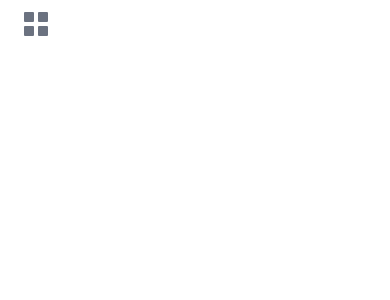
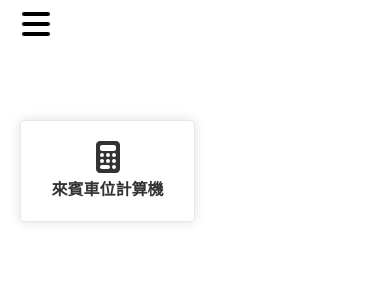
Before and after one commit to piedasing/electron-app, a Vue app: page / in a window 390 px wide. Shown: the top 300 px of the page. Built offline with nearby package versions, Linux system fonts and the light colour scheme.

Commit message:
feat: update dashboard, change nav icon

```diff
--- a/src/layouts/Default.vue
+++ b/src/layouts/Default.vue
@@ -21,9 +21,13 @@ const menus = [
             <div
                 class="tw-py-2 tw-text-gray-500"
                 @click="showDrawer = !showDrawer">
-                <el-icon :size="32">
-                    <Menu />
-                </el-icon>
+                <svg
+                    class="tw-h-8 tw-w-8"
+                    xmlns="http://www.w3.org/2000/svg"
+                    viewBox="0 0 448 512">
+                    <path
+                        d="M0 96C0 78.3 14.3 64 32 64l384 0c17.7 0 32 14.3 32 32s-14.3 32-32 32L32 128C14.3 128 0 113.7 0 96zM0 256c0-17.7 14.3-32 32-32l384 0c17.7 0 32 14.3 32 32s-14.3 32-32 32L32 288c-17.7 0-32-14.3-32-32zM448 416c0 17.7-14.3 32-32 32L32 448c-17.7 0-32-14.3-32-32s14.3-32 32-32l384 0c17.7 0 32 14.3 32 32z" />
+                </svg>
             </div>
             <el-drawer v-model="showDrawer" :with-header="false" :size="'80%'">
                 <template #default>
--- a/src/router/routes.js
+++ b/src/router/routes.js
@@ -1,10 +1,12 @@
 export default [
     {
         path: '/',
+        name: 'dashboard',
         component: () => import('../views/Dashboard.vue'),
     },
     {
         path: '/calculator',
+        name: 'calculator',
         component: () => import('../views/Calculator.vue'),
     },
     {
--- a/src/views/Dashboard.vue
+++ b/src/views/Dashboard.vue
@@ -1,7 +1,22 @@
 <script setup></script>
 
 <template>
-    <div></div>
+    <div class="tw-py-10">
+        <el-card class="tw-w-1/2 md:tw-w-1/3">
+            <router-link
+                :to="{ name: 'calculator' }"
+                class="tw-flex tw-flex-col tw-items-center tw-justify-center tw-font-bold tw-text-[#333]">
+                <svg
+                    class="tw-mb-1 tw-h-8 tw-w-8 tw-fill-[#333]"
+                    xmlns="http://www.w3.org/2000/svg"
+                    viewBox="0 0 384 512">
+                    <path
+                        d="M64 0C28.7 0 0 28.7 0 64L0 448c0 35.3 28.7 64 64 64l256 0c35.3 0 64-28.7 64-64l0-384c0-35.3-28.7-64-64-64L64 0zM96 64l192 0c17.7 0 32 14.3 32 32l0 32c0 17.7-14.3 32-32 32L96 160c-17.7 0-32-14.3-32-32l0-32c0-17.7 14.3-32 32-32zm32 160a32 32 0 1 1 -64 0 32 32 0 1 1 64 0zM96 352a32 32 0 1 1 0-64 32 32 0 1 1 0 64zM64 416c0-17.7 14.3-32 32-32l96 0c17.7 0 32 14.3 32 32s-14.3 32-32 32l-96 0c-17.7 0-32-14.3-32-32zM192 256a32 32 0 1 1 0-64 32 32 0 1 1 0 64zm32 64a32 32 0 1 1 -64 0 32 32 0 1 1 64 0zm64-64a32 32 0 1 1 0-64 32 32 0 1 1 0 64zm32 64a32 32 0 1 1 -64 0 32 32 0 1 1 64 0zM288 448a32 32 0 1 1 0-64 32 32 0 1 1 0 64z" />
+                </svg>
+                來賓車位計算機
+            </router-link>
+        </el-card>
+    </div>
 </template>
 
 <style lang="scss" scoped></style>
```
